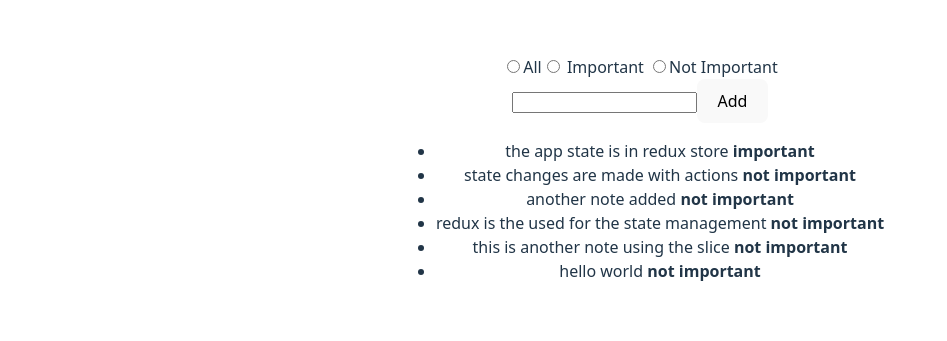
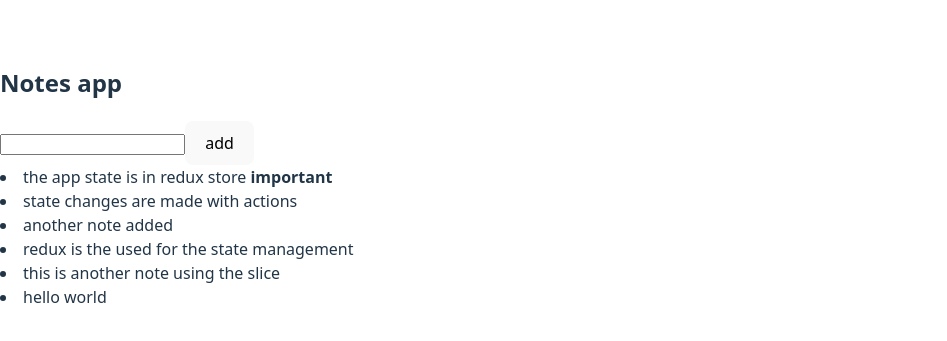
Before and after one commit to shiriweb/fullstackopen_workshop, a React (Vite) app in the folder part6/redux-notes/: page / in a window 1280 px wide. Shown: the part 223-564 px from the top of the page, without its empty margins (0-947 px from the left). Built offline with nearby package versions, Linux system fonts and the light colour scheme; data requests are answered from the project's data file.

Commit message:
feat: react query fetching data

```diff
--- a/part6/redux-notes/package.json
+++ b/part6/redux-notes/package.json
@@ -13,6 +13,7 @@
   },
   "dependencies": {
     "@reduxjs/toolkit": "^2.11.2",
+    "@tanstack/react-query": "^5.90.12",
     "axios": "^1.13.2",
     "react": "^19.2.0",
     "react-dom": "^19.2.0",
--- /dev/null
+++ b/part6/redux-notes/src/ReactQueryApp.jsx
@@ -0,0 +1,45 @@
+import { useQuery } from "@tanstack/react-query";
+import { getAll } from "./services/result";
+const App = () => {
+  const result = useQuery({
+    queryKey: ["notes"],
+    queryFn: getAll,
+  });
+
+  console.log(result);
+
+  if (result.isLoading) {
+    return <div>Loading data...</div>;
+  }
+
+  const addNote = async (event) => {
+    event.preventDefault();
+    const content = event.target.note.value;
+    event.target.note.value = "";
+    console.log(content);
+  };
+
+  const toggleImportance = (note) => {
+    console.log("toggle importance of", note.id);
+  };
+
+  const notes = result.data;
+
+  return (
+    <div>
+      <h2>Notes app</h2>
+      <form onSubmit={addNote}>
+        <input name="note" />
+        <button type="submit">add</button>
+      </form>
+      {notes.map((note) => (
+        <li key={note.id} onClick={() => toggleImportance(note)}>
+          {note.content}
+          <strong> {note.important ? "important" : ""}</strong>
+        </li>
+      ))}
+    </div>
+  );
+};
+
+export default App;
--- a/part6/redux-notes/src/main.jsx
+++ b/part6/redux-notes/src/main.jsx
@@ -1,13 +1,13 @@
 import { createRoot } from "react-dom/client";
 import "./index.css";
 import { Provider } from "react-redux";
-import App from "./App";
-import store from "./store";
+import App from "./ReactQueryApp";
+import { QueryClient, QueryClientProvider } from "@tanstack/react-query";
 
+const queryClient = new QueryClient();
 
-// main file
 createRoot(document.getElementById("root")).render(
-  <Provider store={store}>
+  <QueryClientProvider client={queryClient}>
     <App />
-  </Provider>
+  </QueryClientProvider>
 );
--- /dev/null
+++ b/part6/redux-notes/src/services/result.js
@@ -0,0 +1,4 @@
+import axios from "axios";
+const baseUrl = "http://localhost:3001/notes";
+
+export const getAll = () => axios.get(baseUrl).then((res) => res.data);
```
Also changed, not shown: 1 other file (tests, documents, lock files or other folders).
